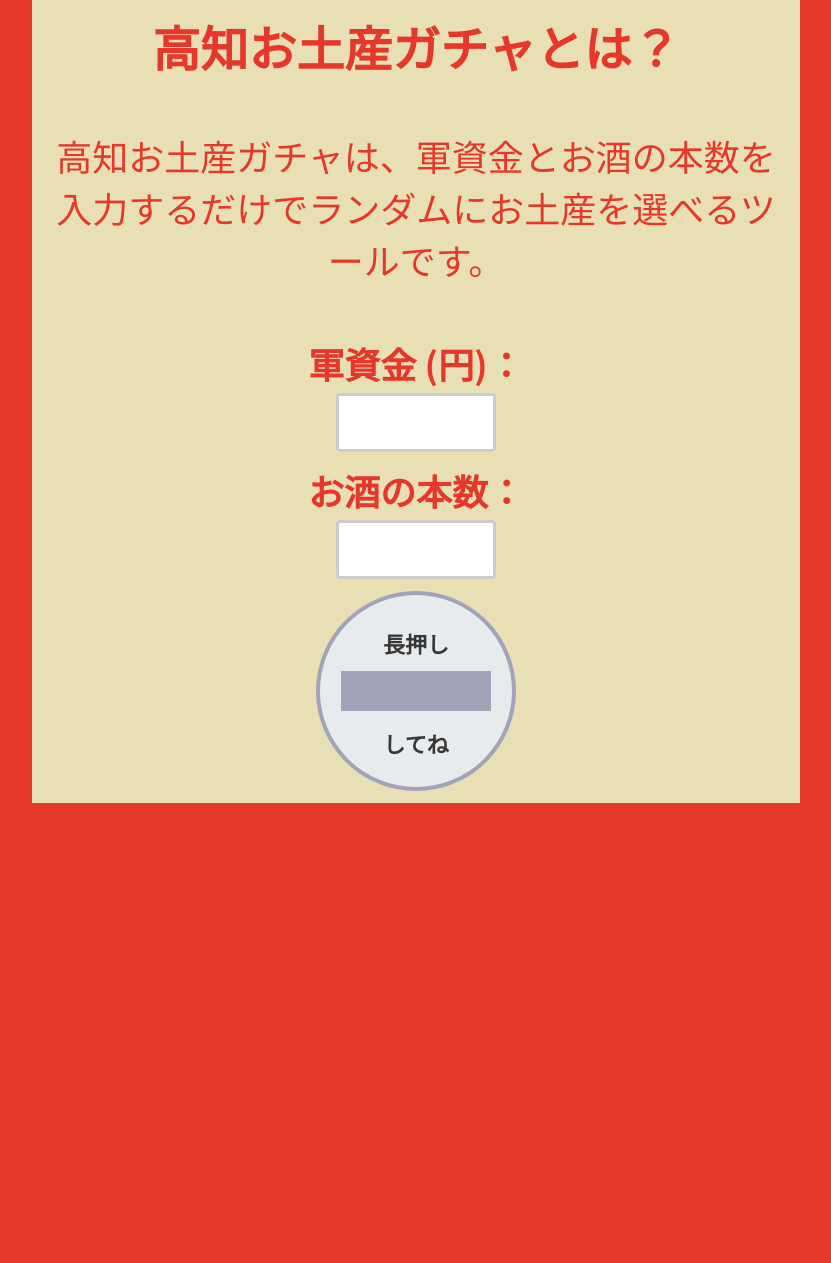
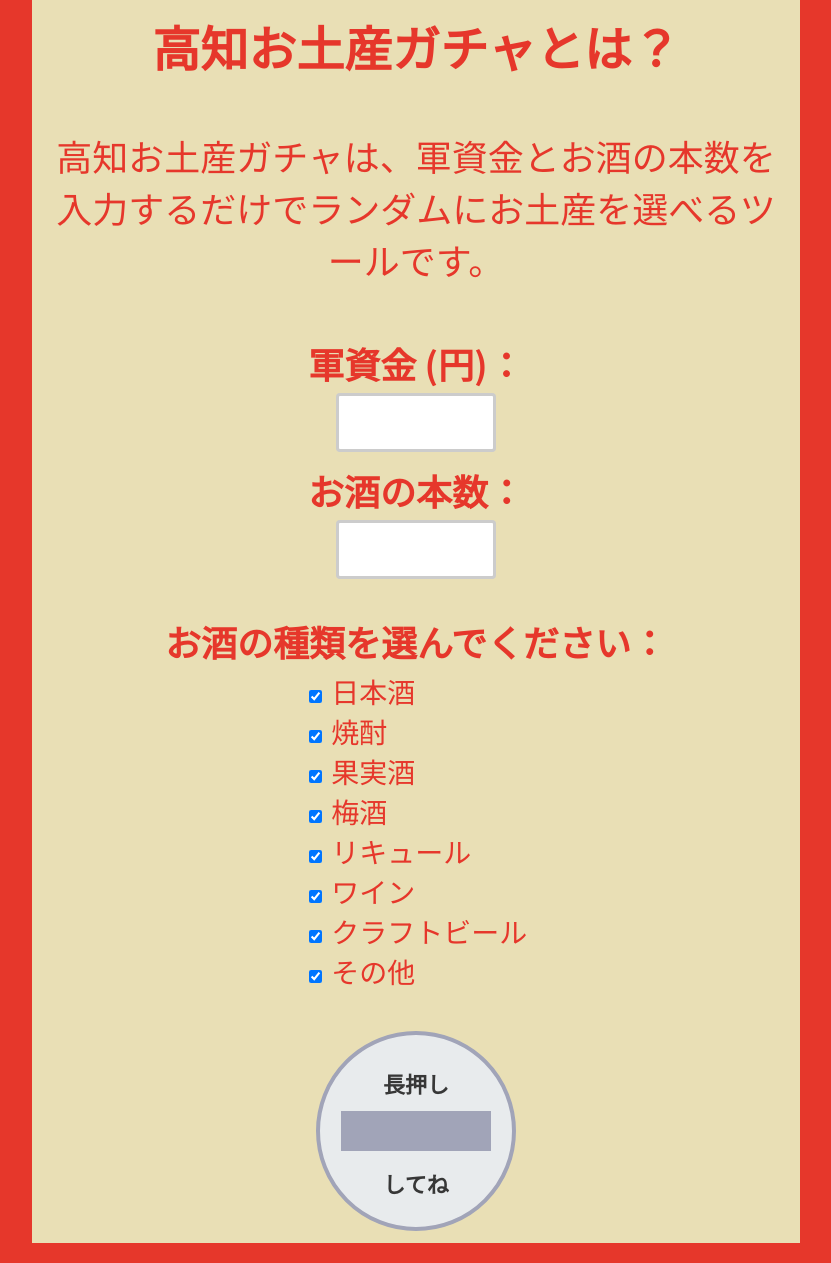
Before and after one commit to tosahan/TosaMiyage_Simu, a Flask app: page / in a window 1280 px wide. Shown: the part 471-1734 px from the top of the page, without its empty margins (224-1055 px from the left). Before the commit the page ends 1274 px from the top, so only its background shows below. Run offline with Flask 3, Linux system fonts and the light colour scheme.

Commit message:
最新のデータベースを使用

```diff
--- a/static/style.css
+++ b/static/style.css
@@ -1,3 +1,10 @@
+
+.checkbox {
+    font-size: 28px;
+    color: #e6372b;
+}
+
+
 body {
     font-family: 'Noto Sans JP', sans-serif;
     background-color: #e6372b;
@@ -273,6 +280,7 @@ input[type="number"] {
     z-index: 1;
     cursor: pointer;
     transition: all 0.3s ease;
+    margin-top: 40px;
 }
 
 .rectangle {
@@ -282,6 +290,7 @@ input[type="number"] {
     position: absolute; /* 円形ボタン内で絶対配置 */
     z-index: 10;
     transition: transform 0.6s ease-in-out;
+    margin-top: 40px;
 }
 
 /* .rectangle:hover {
--- a/templates/index.html
+++ b/templates/index.html
@@ -43,6 +43,42 @@
                     <label for="sakenum" style=" font-weight: bold;">お酒の本数：</label>
                     <input type="number" id="sakenum" name="sakenum" min="0" required>
                 </div>
+                <br>
+                <label for="sake_type" style=" font-weight: bold;">お酒の種類を選んでください：</label>
+                <div for="checkboxs">
+                    <div class="checkbox">
+                        <input type="checkbox" name="jpsake" checked>
+                        日本酒
+                    </div>
+                    <div class="checkbox">
+                        <input type="checkbox" name="syochu" checked>
+                        焼酎
+                    </div>
+                    <div class="checkbox">
+                        <input type="checkbox" name="fruit" checked>
+                        果実酒
+                    </div>
+                    <div class="checkbox">
+                        <input type="checkbox" name="ume_liq" checked>
+                        梅酒
+                    </div>
+                    <div class="checkbox">
+                        <input type="checkbox" name="liq" checked>
+                        リキュール
+                    </div>
+                    <div class="checkbox">
+                        <input type="checkbox" name="waine" checked>
+                        ワイン
+                    </div>
+                    <div class="checkbox">
+                        <input type="checkbox" name="craft_beer" checked>
+                        クラフトビール
+                    </div>
+                    <div class="checkbox">
+                        <input type="checkbox" name="other" checked>
+                        その他
+                    </div>
+                </div>
                 <div class="form-group">
                     <button type="submit" class="button">長押し<br>してね</button>
                     <div class="rectangle"></div>
```
Also changed, not shown: instance/kochi_otsumami.db.
